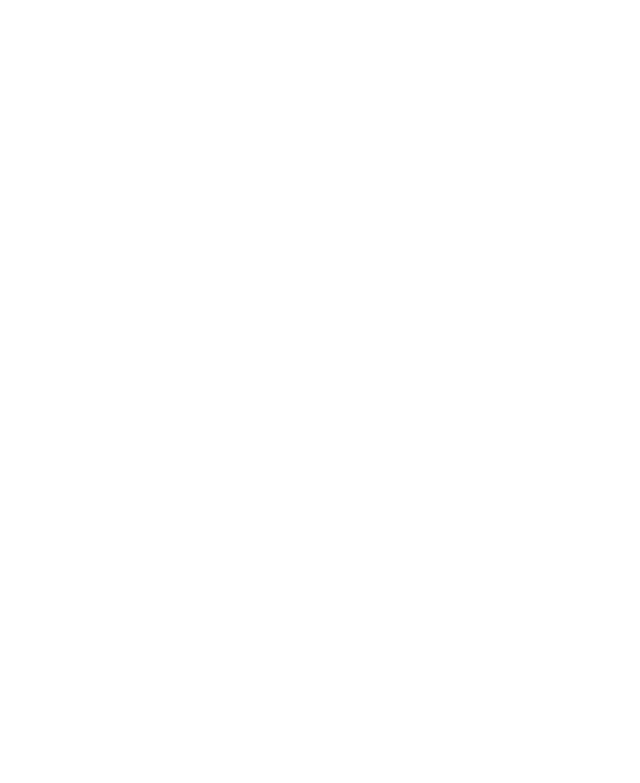
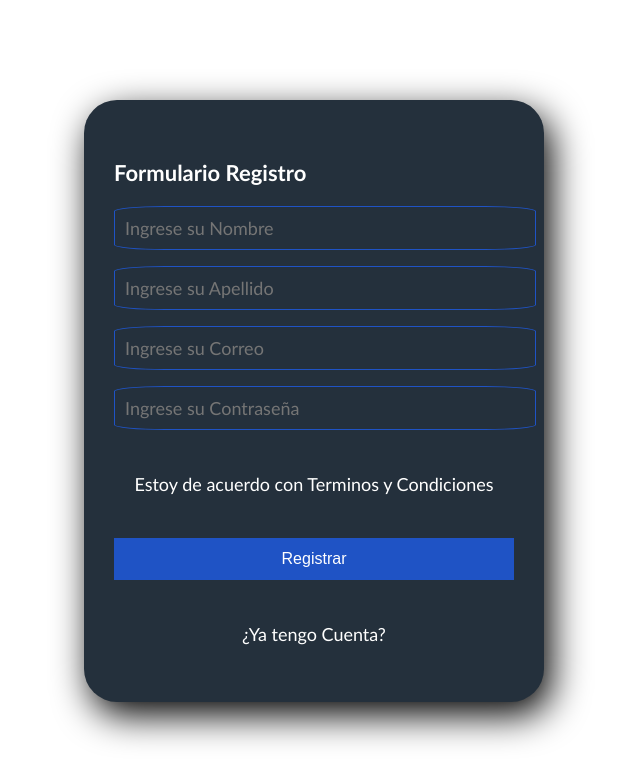
Before and after one commit to SamuelCb123/Quiz-Game, a PHP site: page /registro.php in a window 1280 px wide. Before the commit the part shown is empty. Shown: the top 783 px of the page, without its empty margins (326-966 px from the left). Run offline with PHP 8.4, Linux system fonts and the light colour scheme.

Commit message:
diseño provisional del registro

```diff
--- a/registro.php
+++ b/registro.php
@@ -0,0 +1,22 @@
+<!DOCTYPE html>
+<html lang="en">
+<head>
+    <meta charset="UTF-8">
+    <meta name="viewport" content="width=device-width, initial-scale=1.0">
+    <title>Registro</title>
+    <link rel="stylesheet" href="style.css">
+</head>
+<body>
+<section class="form-register">
+    <h4>Formulario Registro</h4>
+    <input class="controls" type="text" name="nombres" id="nombres" placeholder="Ingrese su Nombre">
+    <input class="controls" type="text" name="apellidos" id="apellidos" placeholder="Ingrese su Apellido">
+    <input class="controls" type="email" name="correo" id="correo" placeholder="Ingrese su Correo">
+    <input class="controls" type="password" name="correo" id="correo" placeholder="Ingrese su Contraseña">
+    <p>Estoy de acuerdo con <a href="#">Terminos y Condiciones</a></p>
+    <input class="botons" type="submit" value="Registrar">
+    <p><a href="#">¿Ya tengo Cuenta?</a></p>
+  </section>
+
+</body>
+</html>
--- a/style.css
+++ b/style.css
@@ -19,9 +19,71 @@
     margin-left: 134px;
 }
 
+
+.form-register {
+    width: 400px;
+    background: #24303c;
+    padding: 30px;
+    margin: auto;
+    margin-top: 100px;
+    border-radius: 4px;
+    font-family: 'calibri';
+    color: white;
+    box-shadow: 7px 13px 37px #000;
+    border-radius: 33px;
+  }
+
+  .form-register h4 {
+    font-size: 22px;
+    margin-bottom: 20px;
+  }
+
+  .controls {
+    width: 100%;
+    background: #24303c;
+    padding: 10px;
+    border-radius: 4px;
+    margin-bottom: 16px;
+    border: 1px solid #1f53c5;
+    font-family: 'calibri';
+    font-size: 18px;
+    color: white;
+    border-radius:12%;
+  }
+
+  .form-register p {
+    height: 40px;
+    text-align: center;
+    font-size: 18px;
+    line-height: 40px;
+  }
+
+  .form-register a {
+    color: white;
+    text-decoration: none;
+  }
+
+  .form-register a:hover {
+    color: white;
+    text-decoration: underline;
+  }
+
+  .form-register .botons {
+    width: 100%;
+    background: #1f53c5;
+    border: none;
+    padding: 12px;
+    color: white;
+    margin: 16px 0;
+    font-size: 16px;
+  }
+
+
+
+
 @media (max-width: 767px) {
     .posicion {
-        margin-top: 0; /* Cambiar o ajustar según sea necesario */
-        margin-left: 0; /* Cambiar o ajustar según sea necesario */
+        margin-top: 0;
+        margin-left: 0;
     }
 }
```
